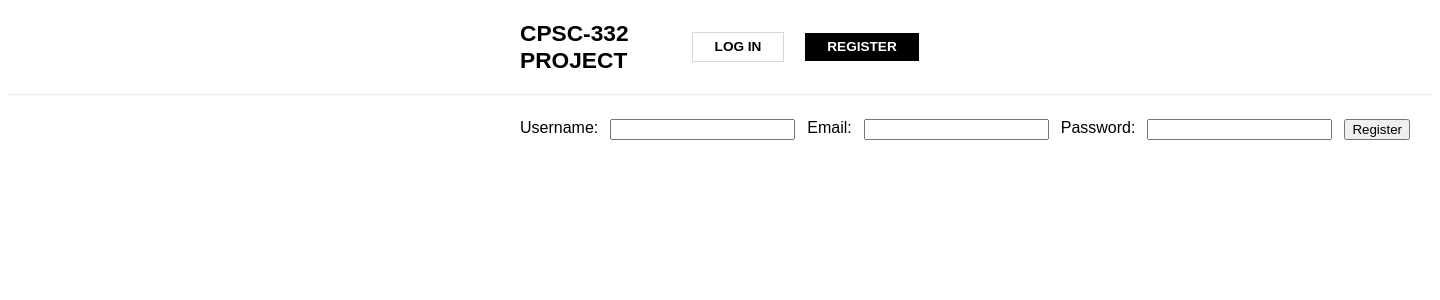
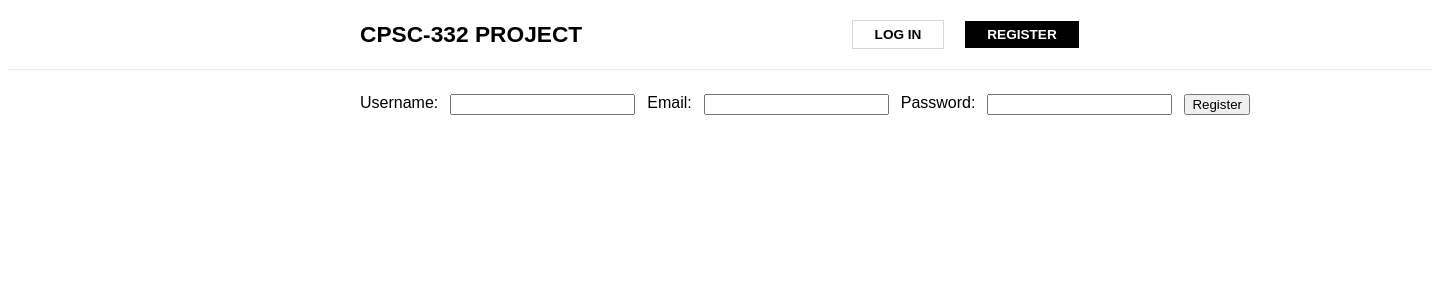
Before and after one commit to waterbearsinspace/cpsc-323-project, a PHP site: page /php/pages/register.php in a window 1440 px wide. Shown: the top 300 px of the page. Run offline with PHP 8.4, Linux system fonts and the light colour scheme.

Commit message:
Tweak side margin

```diff
--- a/css/style.css
+++ b/css/style.css
@@ -2,7 +2,7 @@
 
 /* GLOBAL STYLES */
 :root {
-  --side-margin: 32em;
+  --side-margin: 22em;
 }
 
 html {
```
